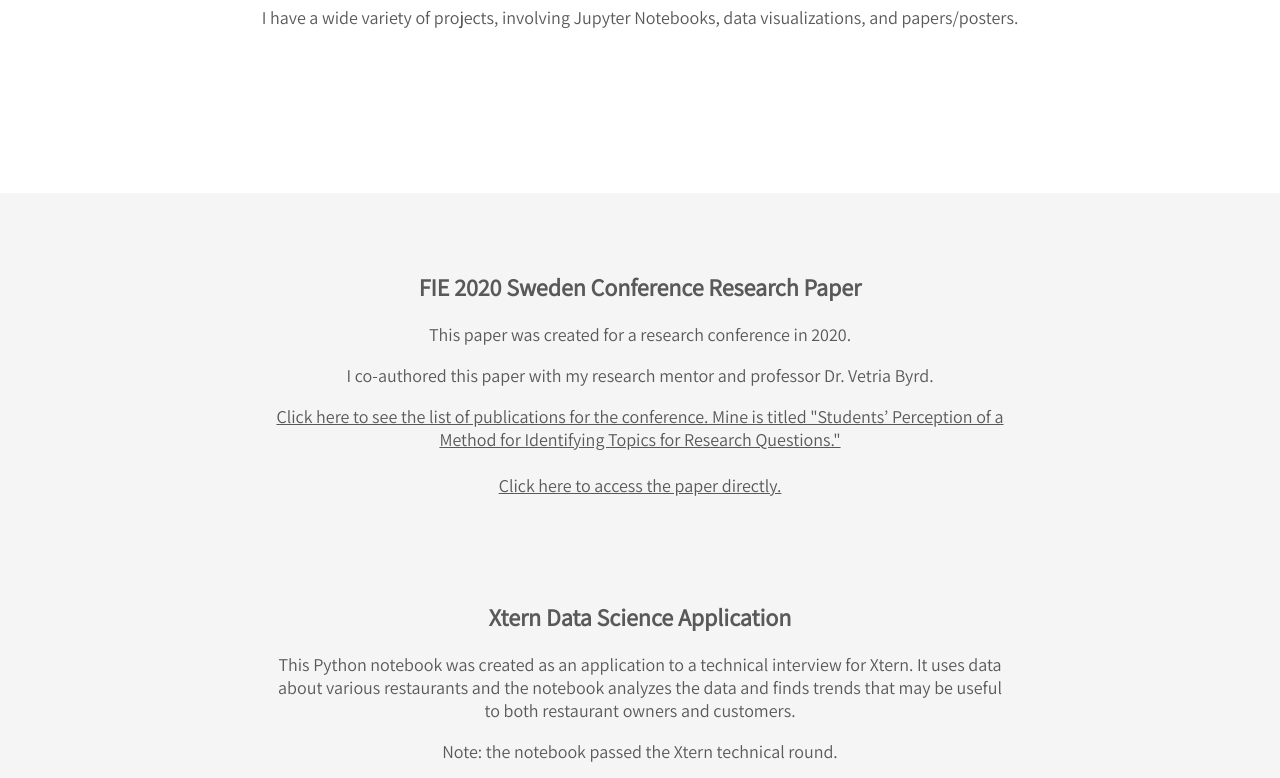
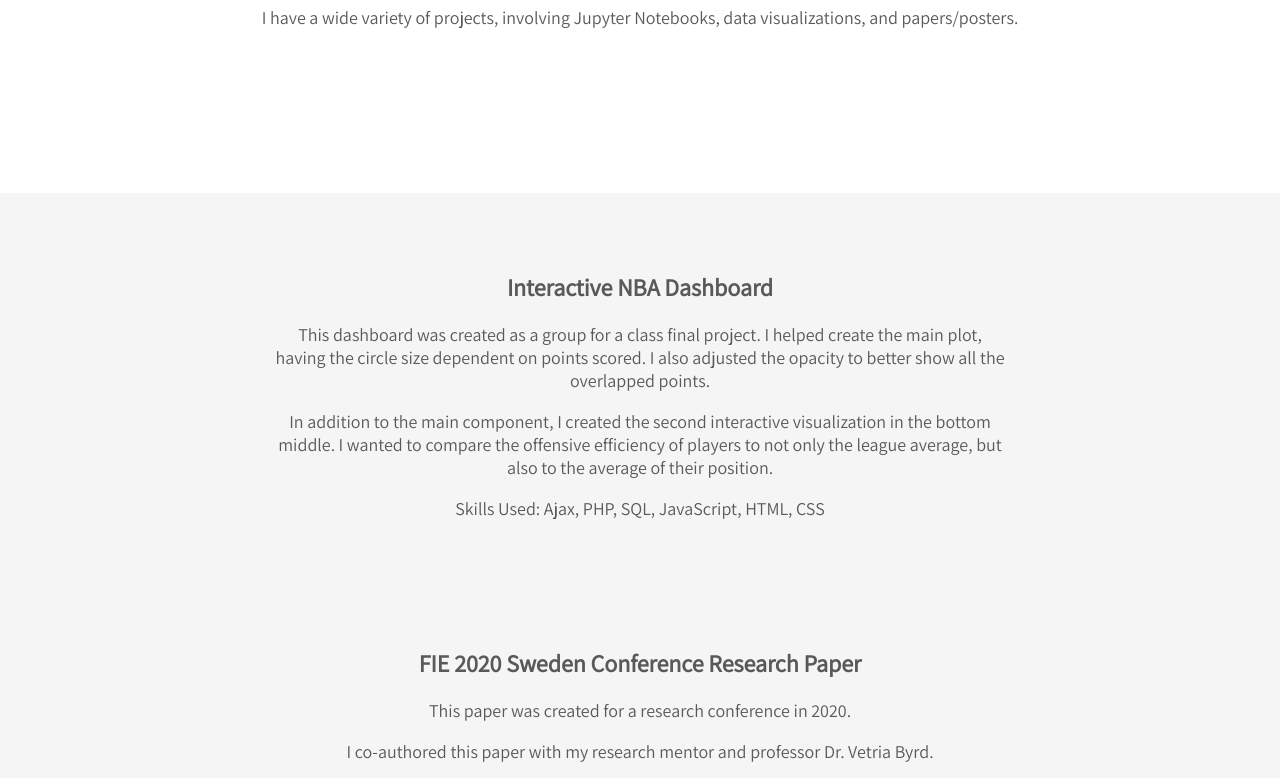
Before and after one commit to azheng456/azheng456.github.io, a plain HTML site: page work.html in a window 1280 px wide. Shown: the part 301-1079 px from the top of the page. Drawn offline with Linux system fonts and the light colour scheme.

Commit message:
Add files via upload

```diff
--- a/work.html
+++ b/work.html
@@ -32,6 +32,24 @@
 		</div>
 		<div class="body">
 			<div class="section home">
+				<a href="https://web.ics.purdue.edu/~zheng498/dashboard.php" class="card">
+					<div class="text-only">
+						<h2>
+							Interactive NBA Dashboard
+						</h2>
+						<p>
+							This dashboard was created as a group for a class final project. I helped create the main plot, having the circle size dependent on points scored.
+							I also adjusted the opacity to better show all the overlapped points.
+						</p>
+						<p>
+							In addition to the main component, I created the second interactive visualization in the bottom middle.
+							I wanted to compare the offensive efficiency of players to not only the league average, but also to the average of their position.
+						</p>
+						<p>
+							Skills Used: Ajax, PHP, SQL, JavaScript, HTML, CSS
+						</p>
+					</div>
+				</a>
 				<div class="card">
 					<div class="text-only">
 						<h2>
```
Also changed, not shown: 1 other file.
